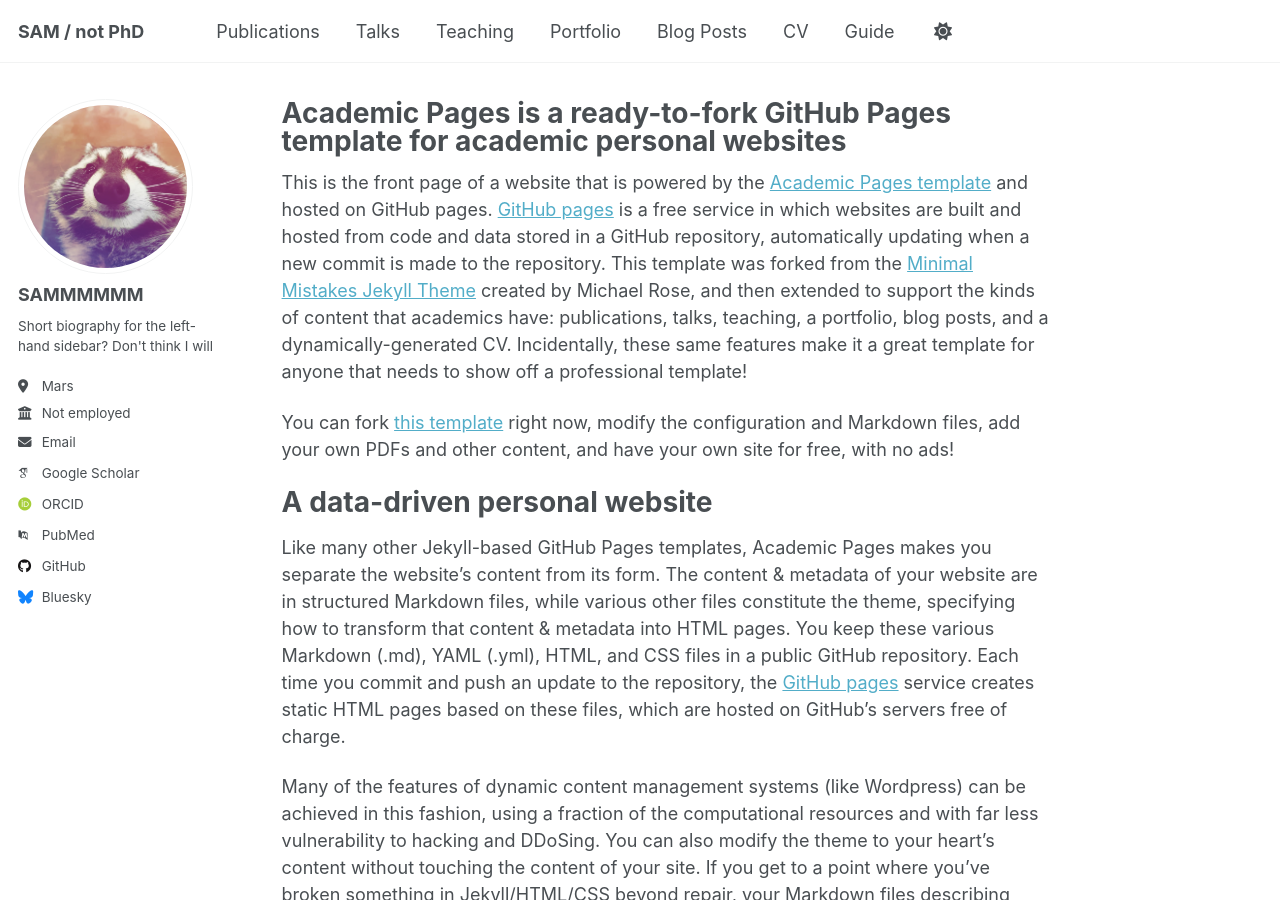
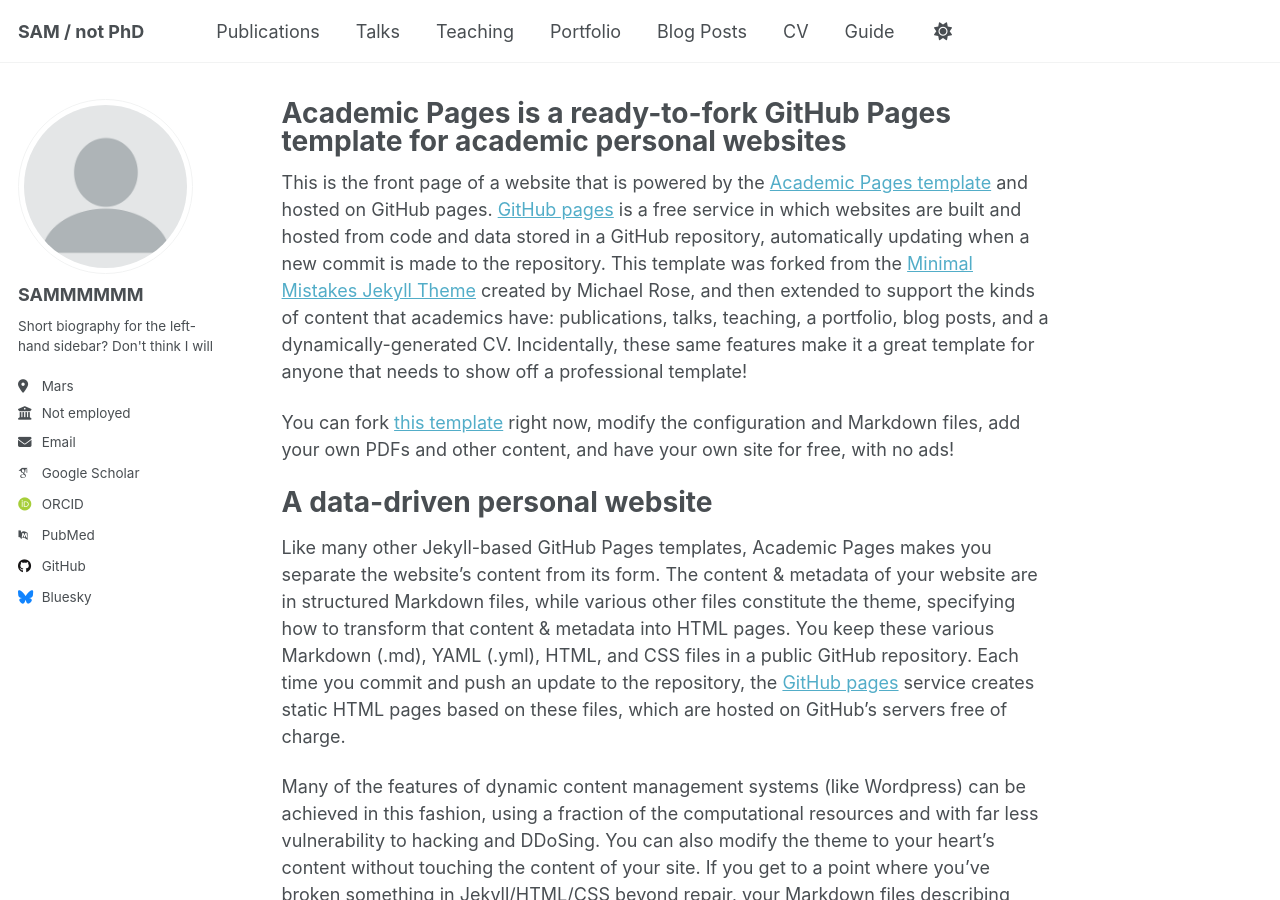
Before and after one commit to stello2004/CIERA_REU, a Jekyll site: the page built from _pages/about.md, in a window 1280 px wide and 900 px high. Built offline with Jekyll 4.4.1, drawn with Linux system fonts in a browser that asks for light colours; some web fonts are replaced; a script that is not in the unit is left out.

Commit message:
Update _config.yml

```diff
--- a/_config.yml
+++ b/_config.yml
@@ -22,7 +22,7 @@ repository               : "academicpages/academicpages.github.io"
 #               Additional customization can be done by editing /_includes/author-profile.html
 author:
   # Biographic information
-  avatar           : "mypfp.png"
+  avatar           : "profile.png"
   name             : "SAMMMMMM"
   pronouns         : # example: "she/her"
   bio              : "Short biography for the left-hand sidebar? Don't think I will"
```
